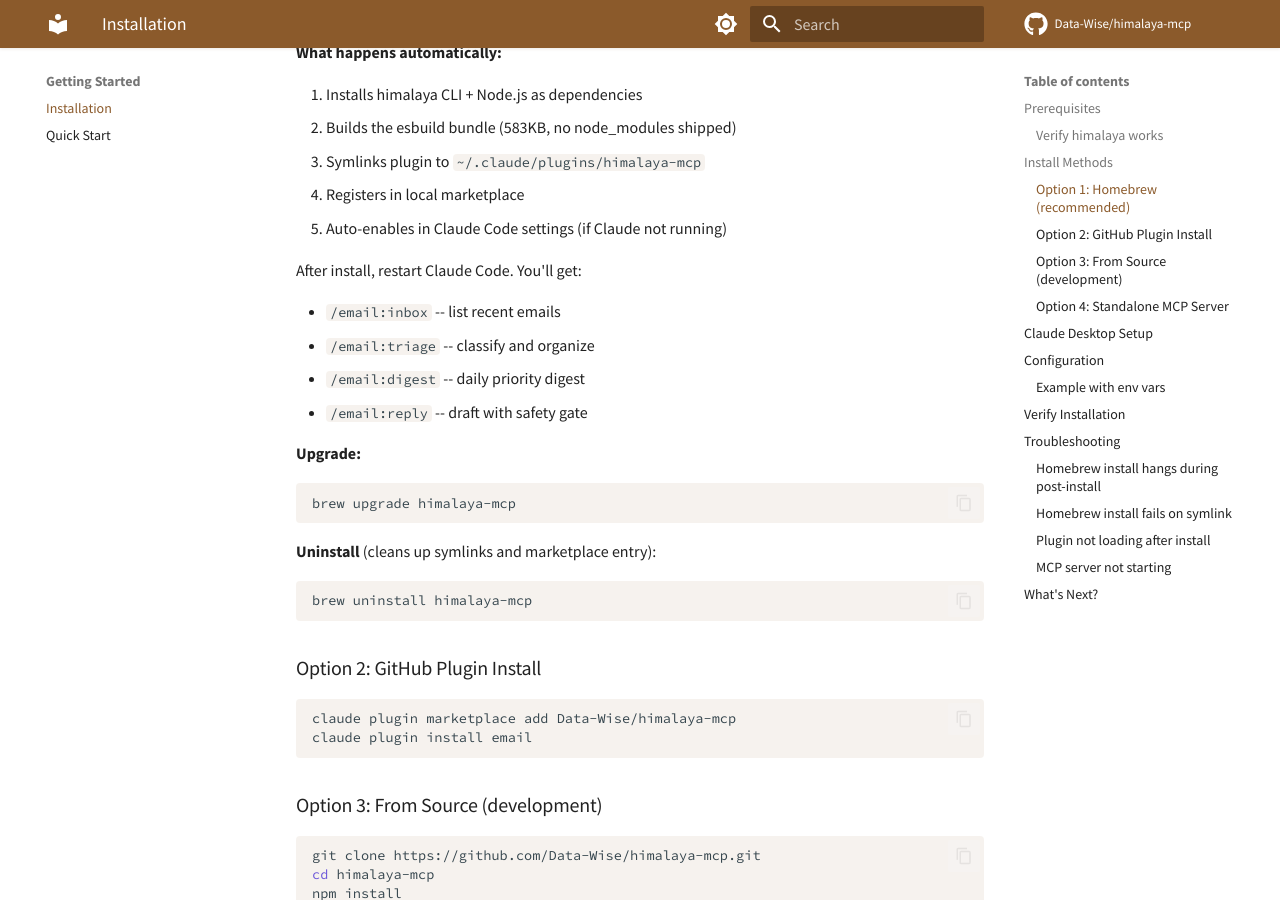
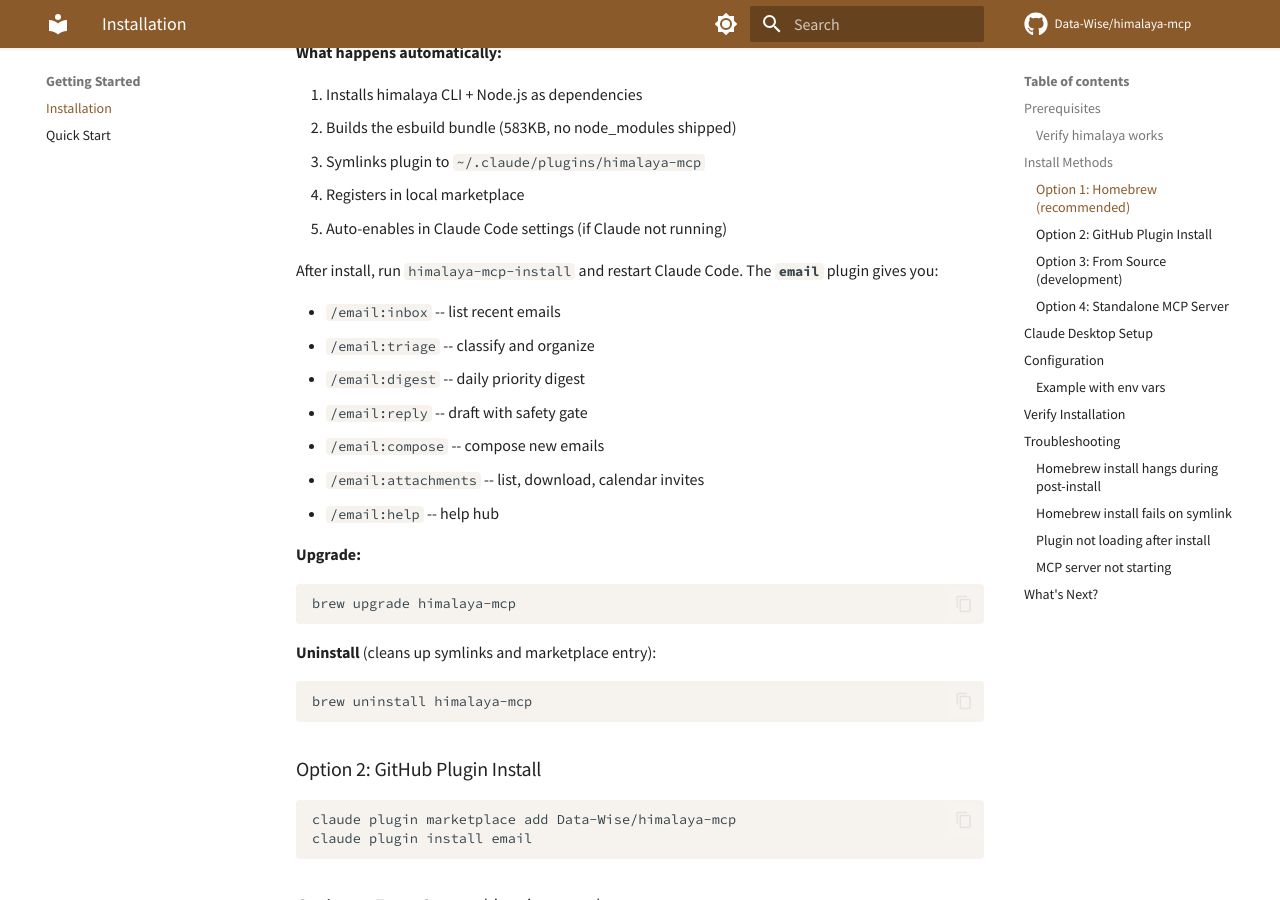
Before and after one commit to Data-Wise/himalaya-mcp, an MkDocs documentation site: the page built from docs/getting-started/installation.md, in a window 1280 px wide and 900 px high, scrolled down 878 px. Built offline with MkDocs 1.6.1 and Material for MkDocs 9.7.7, drawn with Linux system fonts in a browser that asks for light colours; comment, search, counter and statistics services are not loaded; some of the changed text lies outside the part shown.

Commit message:
docs: update index, installation, and refcard for email namespace
- Highlight email plugin name in index and README
- Add all 7 skills to index and installation listings
- Fix test count (262)
- Simplify refcard title

Co-Authored-By: Claude Opus 4.6 <noreply@anthropic.com>

```diff
--- a/docs/getting-started/installation.md
+++ b/docs/getting-started/installation.md
@@ -35,12 +35,15 @@ brew install himalaya-mcp
 4. Registers in local marketplace
 5. Auto-enables in Claude Code settings (if Claude not running)
 
-After install, restart Claude Code. You'll get:
+After install, run `himalaya-mcp-install` and restart Claude Code. The **`email`** plugin gives you:
 
 - `/email:inbox` -- list recent emails
 - `/email:triage` -- classify and organize
 - `/email:digest` -- daily priority digest
 - `/email:reply` -- draft with safety gate
+- `/email:compose` -- compose new emails
+- `/email:attachments` -- list, download, calendar invites
+- `/email:help` -- help hub
 
 **Upgrade:**
 
```
Also changed, not shown: other parts of docs/getting-started/installation.md (+1 -1 lines), README.md (+2 -2 lines), docs/index.md (+4 -2 lines), docs/reference/refcard.md (+1 -1 lines).
